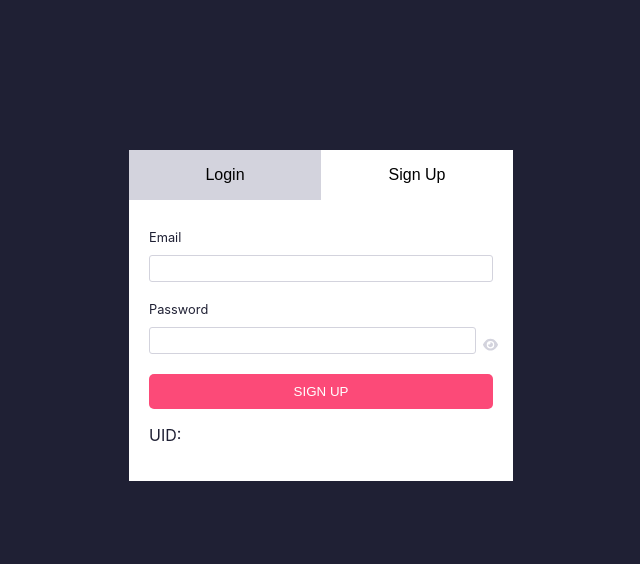
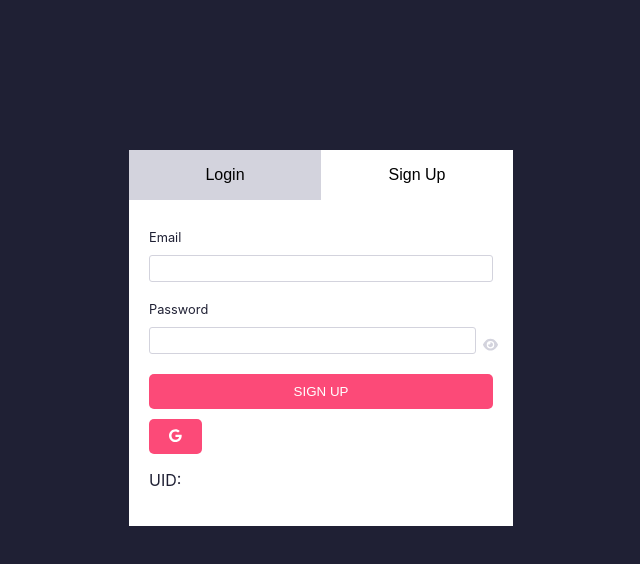
Before and after one commit to pukii1/movie, a React (Create React App) app: page / in a window 1280 px wide. Shown: the top 564 px of the page, without its empty margins (319-959 px from the left). Built offline with nearby package versions, Linux system fonts and the light colour scheme; no server answers.

Commit message:
added google login/signup + logout feature

```diff
--- a/package.json
+++ b/package.json
@@ -3,7 +3,9 @@
   "version": "0.1.0",
   "private": true,
   "dependencies": {
+    "@fortawesome/fontawesome-free": "^6.4.0",
     "@fortawesome/fontawesome-svg-core": "^6.4.0",
+    "@fortawesome/free-brands-svg-icons": "^6.4.0",
     "@fortawesome/free-solid-svg-icons": "^6.4.0",
     "@fortawesome/react-fontawesome": "^0.2.0",
     "@testing-library/jest-dom": "^5.16.5",
--- a/src/components/Auth.jsx
+++ b/src/components/Auth.jsx
@@ -1,13 +1,18 @@
 import React from 'react'
+import { getAuth, onAuthStateChanged } from "firebase/auth";
+
 import { useState } from "react"
 import Login from "./Login"
 import SignUp from "./SignUp"
+import SignOut from "./SignOut"
 import "../styles/Auth.scss"
 
 
 export default function Auth() {
     const [login, setLogin] = useState(false)
-
+    const [isAuthenticated, setIsAuthenticated] = useState(false)
+    const [user, setUser] = useState(null)
+    const auth = getAuth();
     const selectAuthMethod = (e)=>{
         switch(e.target.value){
             case "login":
@@ -20,15 +25,35 @@ export default function Auth() {
     }
 
 
+  onAuthStateChanged(auth, (User) => {
+    if (User) {
+      setUser(auth.currentUser)
+      // User is signed in, see docs for a list of available properties
+      // https://firebase.google.com/docs/reference/js/auth.user
+      setIsAuthenticated(true);
+    } else {
+      setIsAuthenticated(false);
+    }
+  });
+
     return (
-    <div className="auth">
-      <div className="tabHeader">
-        <button value="login" onClick={selectAuthMethod} className={`loginHeader ${login ? '' : 'deselected'}`}>Login</button>
-        <button  value="signUp" onClick={selectAuthMethod} className={`signUpHeader ${login ? 'deselected' : ''}`}>Sign Up</button>
-      </div>
+      <>
+    {!isAuthenticated && (
+      <div className="auth">
+        <div className="tabHeader">
+          <button value="login" onClick={selectAuthMethod} className={`loginHeader ${login ? '' : 'deselected'}`}>Login</button>
+          <button  value="signUp" onClick={selectAuthMethod} className={`signUpHeader ${login ? 'deselected' : ''}`}>Sign Up</button>
+        </div>
 
         { login ? <Login/> : <SignUp/>}
+      </div>)
+    }
 
-    </div>
+
+    { isAuthenticated && <>
+      <SignOut/>
+      <p>User: {user?.uid} is authenticated</p>
+    </>}
+  </>
   )
 }
--- /dev/null
+++ b/src/components/GoogleSignIn.jsx
@@ -0,0 +1,40 @@
+import React from 'react'
+import { getAuth, signInWithPopup, GoogleAuthProvider } from "firebase/auth";
+import { FontAwesomeIcon } from '@fortawesome/react-fontawesome';
+import { faGoogle } from '@fortawesome/free-brands-svg-icons';
+
+export default function GoogleSignIn({setUser}) {
+
+
+const auth = getAuth();
+const provider = new GoogleAuthProvider();
+const handleSignIn = ()=>{
+    signInWithPopup(auth, provider)
+    .then((result) => {
+      // This gives you a Google Access Token. You can use it to access the Google API.
+      const credential = GoogleAuthProvider.credentialFromResult(result);
+      const token = credential.accessToken;
+      // The signed-in user info.
+      setUser(result.user);
+      // IdP data available using getAdditionalUserInfo(result)
+      // ...
+    }).catch((error) => {
+      // Handle Errors here.
+      const errorCode = error.code;
+      const errorMessage = error.message;
+      // The email of the user's account used.
+      const email = error.customData.email;
+      // The AuthCredential type that was used.
+      const credential = GoogleAuthProvider.credentialFromError(error);
+      // ...
+    });
+
+}
+    return (
+    <div>
+      <button onClick={handleSignIn}className="googleSignIn">
+        <FontAwesomeIcon icon={faGoogle}/>
+        </button>
+    </div>
+  )
+}
--- a/src/components/Login.jsx
+++ b/src/components/Login.jsx
@@ -74,6 +74,16 @@ export default function Login() {
     setPwd(e.target.value)
   }
 
+
+
+  useEffect(()=>{
+    if(user){
+      setIsAuthenticated(true);
+    } else {
+      setIsAuthenticated(false);
+    }
+  }, [user])
+
   return (
     <div className="login">
        <label htmlFor="emailInput">Email</label>
--- /dev/null
+++ b/src/components/SignOut.jsx
@@ -0,0 +1,21 @@
+import React from 'react'
+import { getAuth, signOut } from "firebase/auth"
+
+
+export default function SignOut() {
+    const auth = getAuth();
+
+    const handleSignOut = ()=>{
+        signOut(auth).then(() => {
+        // Sign-out successful.
+      }).catch((error) => {
+        // An error happened.
+      });
+    }
+
+    return (
+    <div>
+        <button onClick={handleSignOut} className="signOut">Sign Out</button>
+    </div>
+  )
+}
--- a/src/components/SignUp.jsx
+++ b/src/components/SignUp.jsx
@@ -5,6 +5,7 @@ import { createUserWithEmailAndPassword } from "firebase/auth";
 import {auth} from "../configs/firebaseConfig"
 import { FontAwesomeIcon } from '@fortawesome/react-fontawesome';
 import { faEye, faEyeSlash } from '@fortawesome/free-solid-svg-icons';
+import GoogleSignIn from './GoogleSignIn';
 
 
 export default function SignUp() {
@@ -14,7 +15,6 @@ export default function SignUp() {
   const [email, setEmail] = useState("");
   const [error, setError] = useState(null);
   const [user, setUser] = useState(null);
-
   const [showPwd, setShowPwd] = useState(false);
   const [userAlreadyExists, setUserAlreadyExists] = useState(false);
   const [addUserAlreadyExistsClass, setAddUserAlreadyExistsClass] = useState(false);
@@ -74,7 +74,6 @@ export default function SignUp() {
   }
 
 
-
   return (
     <div className="signUp">
         <label htmlFor="emailInput">Email</label>
@@ -102,6 +101,7 @@ export default function SignUp() {
           SIGN UP
         </button>
 
+        <GoogleSignIn setUser={setUser}/>
 
       <p>UID: {user?.uid}</p>
     </div>
```
Also changed, not shown: src/notes.txt, 1 other file (tests, documents, lock files or other folders).
